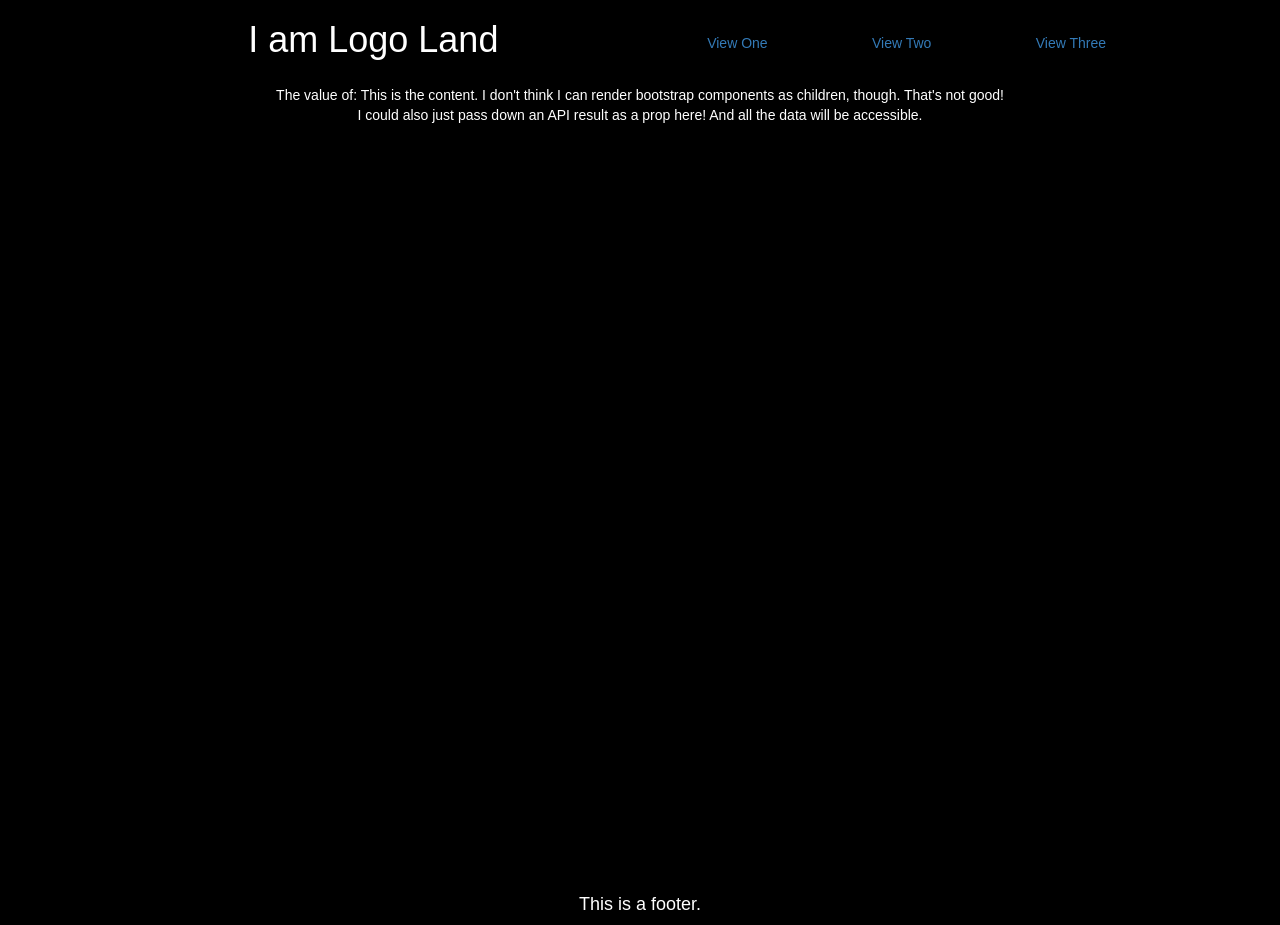
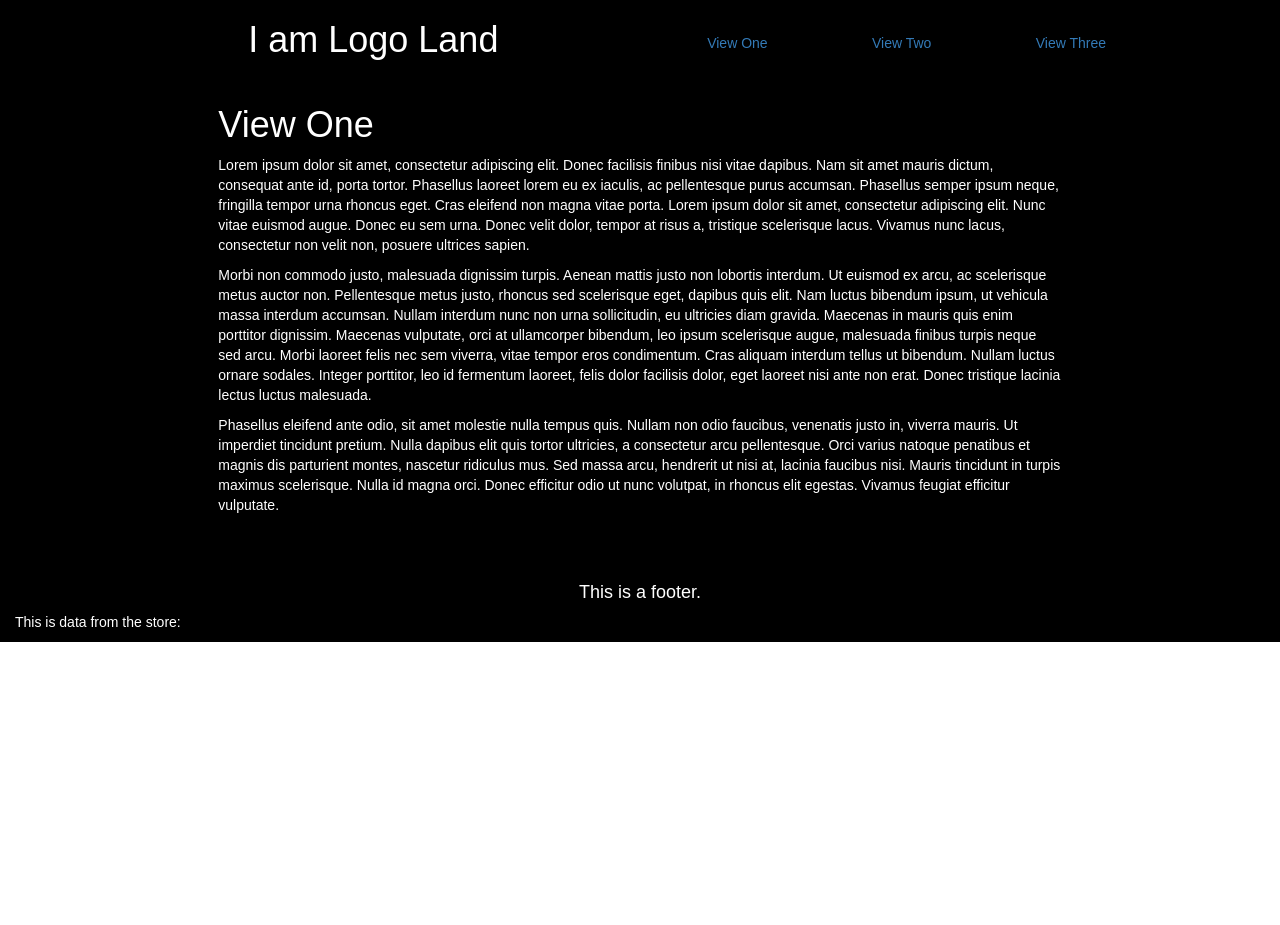
Before and after one commit to jaygraygray/react-pack, a React (Create React App) app in the folder reduxios/: page / in a window 1280 px wide. After the commit the page ends 800 px from the top, so only its background shows below. Built offline with nearby package versions, Linux system fonts and the light colour scheme; no server answers.

Commit message:
Fleshed out views.

```diff
--- a/reduxios/public/index.html
+++ b/reduxios/public/index.html
@@ -11,6 +11,7 @@
     <link rel="manifest" href="%PUBLIC_URL%/manifest.json">
     <link rel="shortcut icon" href="%PUBLIC_URL%/favicon.ico">
     <link rel="stylesheet" href="https://maxcdn.bootstrapcdn.com/bootstrap/3.3.7/css/bootstrap.min.css" integrity="sha384-BVYiiSIFeK1dGmJRAkycuHAHRg32OmUcww7on3RYdg4Va+PmSTsz/K68vbdEjh4u" crossorigin="anonymous">
+    <link rel="stylesheet" href="https://maxcdn.bootstrapcdn.com/bootstrap/3.3.7/css/bootstrap-theme.min.css" integrity="sha384-rHyoN1iRsVXV4nD0JutlnGaslCJuC7uwjduW9SVrLvRYooPp2bWYgmgJQIXwl/Sp" crossorigin="anonymous">
     <!--
       Notice the use of %PUBLIC_URL% in the tags above.
       It will be replaced with the URL of the `public` folder during the build.
--- a/reduxios/src/components/Body/Body.js
+++ b/reduxios/src/components/Body/Body.js
@@ -4,9 +4,9 @@ class Body extends Component {
   render() {
     return (
       <div className={css(style.body)}>
-        <center>
+
         {this.props.children}
-        </center>
+
       </div>
     );
   }
@@ -15,7 +15,8 @@ const style = StyleSheet.create({
   body: {
     background: '#000',
     color: "#fff",
-    height: '100vh',
+    margin: '0',
+    paddingBottom: '48px'
   }
 })
 export default Body;
--- a/reduxios/src/components/Footer/Footer.js
+++ b/reduxios/src/components/Footer/Footer.js
@@ -7,6 +7,7 @@ class Footer extends Component {
         <div className={`${css(style.footer)} row`}>
           <div className="col-sm-12">
             <center><h4>This is a footer.</h4></center>
+            <p>This is data from the store: {this.props.data}</p>
           </div>
         </div>
       </div>
@@ -16,7 +17,9 @@ class Footer extends Component {
 const style = StyleSheet.create({
   footer: {
    background: "#000",
-   color: "#fff"
+   color: "#fff",
+   margin: '0',
+   padding: '0',
   }
 })
 export default Footer;
--- a/reduxios/src/ducks/reducer.js
+++ b/reduxios/src/ducks/reducer.js
@@ -7,7 +7,8 @@ import {
 var initialState = {
   viewOne: {},
   viewTwo: {},
-  viewThree: {}
+  viewThree: {},
+  footerData: '...from the store...'
 }
 
 export function reducer(state = initialState, action) {
--- a/reduxios/src/index.js
+++ b/reduxios/src/index.js
@@ -8,14 +8,14 @@ import ViewOne from './views/ViewOne'
 import ViewTwo from './views/ViewTwo'
 import ViewThree from './views/ViewThree'
 
-import { Switch, HashRouter, Route } from 'react-router-dom'
+import { Switch, BrowserRouter, Route } from 'react-router-dom'
 
 import { Provider } from 'react-redux'
 
 import store from './ducks/store'
 
 ReactDOM.render(
-<HashRouter>
+<BrowserRouter>
   <Provider store={ store }>
     <Switch>
       <Route exact path="/" component={ViewOne} />
@@ -23,7 +23,7 @@ ReactDOM.render(
       <Route path="/three" component={ViewThree} />
     </Switch>
   </Provider>
-</HashRouter>
+</BrowserRouter>
 ,
 document.getElementById('root'));
 registerServiceWorker();
--- a/reduxios/src/views/ViewOne.js
+++ b/reduxios/src/views/ViewOne.js
@@ -1,33 +1,43 @@
 import React, { Component } from 'react';
 import PropTypes from 'prop-types';
+import { connect } from 'react-redux'
+import axios from 'axios'
 
 import Header from '../components/Header/Header'
 import Body from '../components/Body/Body'
 import Footer from '../components/Footer/Footer'
 
-import { connect } from 'react-redux'
-
-import axios from 'axios'
-
 import { getAPIViewOne } from '../ducks/actions'
 
+import { PageHeader, Panel, Well } from 'react-bootstrap'
 
 class ViewOne extends Component {
 
-  componentDidMount() {
-    axios.get('http://api.openweathermap.org/data/2.5/weather?q=Boston&APPID=2a71fc11ed3e7be089142b2de53f9cd5').then((r) => {
-      this.props.dispatch(getAPIViewOne(r.data))
-    })
-  }
+  // componentDidMount() {
+  //   axios.get('http://api.openweathermap.org/data/2.5/weather?q=Boston&APPID=2a71fc11ed3e7be089142b2de53f9cd5').then((r) => {
+  //     this.props.dispatch(getAPIViewOne(r.data))
+  //   })
+  // }
 
   render() {
     return (
       <div>
         <Header />
         <Body>
-          The value of: {this.props.apiData && this.props.apiData.name }
-          This is the content. I don't think I can render bootstrap components as children, though. That's not good!
-          <br/> I could also just pass down an API result as a prop here! And all the data will be accessible.
+          <div className="row">
+            <div className="col-sm-2"></div>
+
+            <div className="col-sm-8">
+            {/*The value of: {this.props.apiData && this.props.apiData.name }*/}
+            <h1>View One</h1>
+            <p>Lorem ipsum dolor sit amet, consectetur adipiscing elit. Donec facilisis finibus nisi vitae dapibus. Nam sit amet mauris dictum, consequat ante id, porta tortor. Phasellus laoreet lorem eu ex iaculis, ac pellentesque purus accumsan. Phasellus semper ipsum neque, fringilla tempor urna rhoncus eget. Cras eleifend non magna vitae porta. Lorem ipsum dolor sit amet, consectetur adipiscing elit. Nunc vitae euismod augue. Donec eu sem urna. Donec velit dolor, tempor at risus a, tristique scelerisque lacus. Vivamus nunc lacus, consectetur non velit non, posuere ultrices sapien.</p>
+
+            <p>Morbi non commodo justo, malesuada dignissim turpis. Aenean mattis justo non lobortis interdum. Ut euismod ex arcu, ac scelerisque metus auctor non. Pellentesque metus justo, rhoncus sed scelerisque eget, dapibus quis elit. Nam luctus bibendum ipsum, ut vehicula massa interdum accumsan. Nullam interdum nunc non urna sollicitudin, eu ultricies diam gravida. Maecenas in mauris quis enim porttitor dignissim. Maecenas vulputate, orci at ullamcorper bibendum, leo ipsum scelerisque augue, malesuada finibus turpis neque sed arcu. Morbi laoreet felis nec sem viverra, vitae tempor eros condimentum. Cras aliquam interdum tellus ut bibendum. Nullam luctus ornare sodales. Integer porttitor, leo id fermentum laoreet, felis dolor facilisis dolor, eget laoreet nisi ante non erat. Donec tristique lacinia lectus luctus malesuada.</p>
+
+            <p>Phasellus eleifend ante odio, sit amet molestie nulla tempus quis. Nullam non odio faucibus, venenatis justo in, viverra mauris. Ut imperdiet tincidunt pretium. Nulla dapibus elit quis tortor ultricies, a consectetur arcu pellentesque. Orci varius natoque penatibus et magnis dis parturient montes, nascetur ridiculus mus. Sed massa arcu, hendrerit ut nisi at, lacinia faucibus nisi. Mauris tincidunt in turpis maximus scelerisque. Nulla id magna orci. Donec efficitur odio ut nunc volutpat, in rhoncus elit egestas. Vivamus feugiat efficitur vulputate.</p>
+            </div>
+          <div className="col-sm-2"></div>
+          </div>
         </Body>
         <Footer />
       </div>
--- a/reduxios/src/views/ViewThree.js
+++ b/reduxios/src/views/ViewThree.js
@@ -26,10 +26,22 @@ class ViewThree extends Component {
       <div>
         <Header />
         <Body>
-         <em>THIS IS THE THIRD VIEW</em>
-         <p> {viewData && viewData.name} </p>
+          <div className="row">
+            <div className="col-sm-2"></div>
+
+            <div className="col-sm-8">
+            {/*The value of: {this.props.apiData && this.props.apiData.name }*/}
+            <h1>View Three</h1>
+            <p>Nullam dictum commodo eros, ut suscipit mi suscipit nec. Vivamus viverra metus vel ligula molestie, nec consectetur leo ornare. Morbi ornare, augue et vehicula viverra, sem urna sodales ligula, ac consequat lectus risus quis nibh. Aenean sem risus, viverra eget volutpat interdum, tincidunt nec ipsum. Pellentesque felis magna, malesuada non scelerisque vel, sollicitudin dictum urna. Duis a vestibulum dolor. Duis vulputate ex sit amet leo mollis venenatis. Aliquam erat volutpat. Ut at porttitor dui. Ut mattis urna lorem, vel rhoncus leo posuere eget. Phasellus aliquet, sem eu dignissim ullamcorper, odio ipsum rhoncus leo, non dignissim turpis eros eget elit. Maecenas euismod metus eget felis porttitor, et elementum mauris ultricies.</p>
+
+            <p>Vivamus ornare et felis vitae cursus. Donec eleifend erat eu congue semper. Nulla eget accumsan enim, quis commodo leo. Donec facilisis ante aliquet, eleifend tortor id, porta erat. Morbi ac sodales est. Curabitur consequat augue ex, vel scelerisque lectus volutpat cursus. Suspendisse tincidunt dolor vulputate volutpat viverra. Sed elit sapien, tempus eu congue non, pulvinar in dui. Morbi malesuada quis est ac laoreet. Nulla magna sem, ullamcorper non dignissim faucibus, feugiat non orci. Suspendisse porttitor venenatis accumsan. Etiam at diam et tellus lacinia dignissim et a massa. Praesent venenatis, massa sit amet viverra pharetra, magna nunc euismod augue, vel hendrerit felis magna aliquet justo.</p>
+
+            <p>Vestibulum cursus libero at posuere rutrum. Pellentesque vel arcu vulputate, mattis enim sed, tempus ipsum. Nulla congue facilisis nisl, et tincidunt quam viverra eget. Donec non ipsum tincidunt, placerat massa ut, elementum metus. Morbi sagittis ut odio in sodales. Vestibulum quis tellus mauris. Phasellus ultricies, justo in mollis iaculis, lorem nibh mattis erat, sed tristique eros massa suscipit odio. Proin sollicitudin lacus nec porttitor tincidunt. Fusce bibendum sed odio at auctor. Cras bibendum, leo at consectetur eleifend, augue tellus vestibulum ligula, eget ullamcorper risus nisi quis libero.</p>
+            </div>
+          <div className="col-sm-2"></div>
+          </div>
         </Body>
-        <Footer />
+        <Footer data={this.props.footerData}/>
       </div>
     );
   }
@@ -37,7 +49,8 @@ class ViewThree extends Component {
 
 function mapStateToProps(state) {
   return {
-    viewData: state.viewThree
+    viewData: state.viewThree,
+    footerData: state.footerData
   }
 }
 
```
Also changed, not shown: reduxios/src/views/ViewTwo.js (+12 -2 lines), 1 other file (tests, documents, lock files or other folders).
